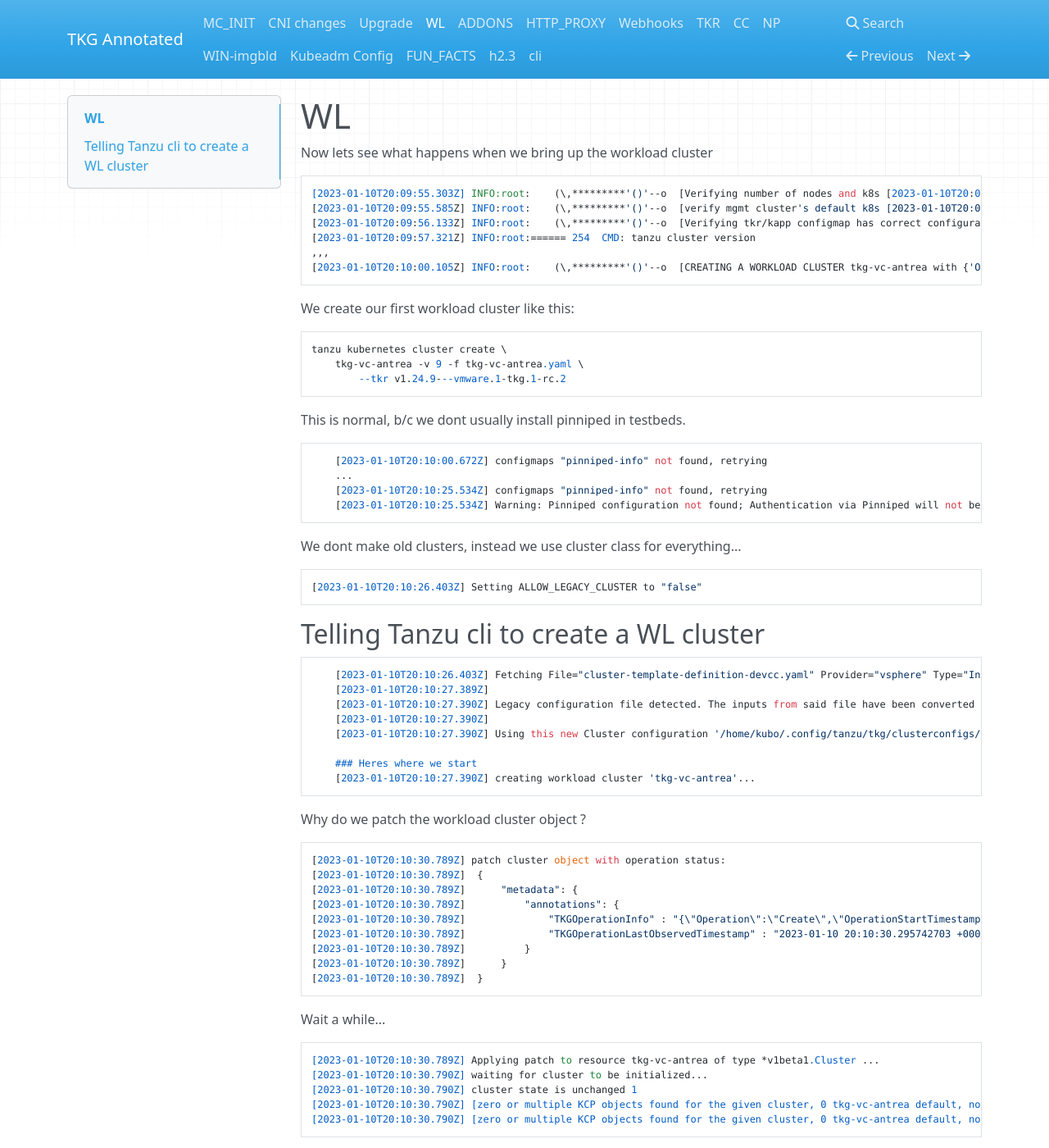
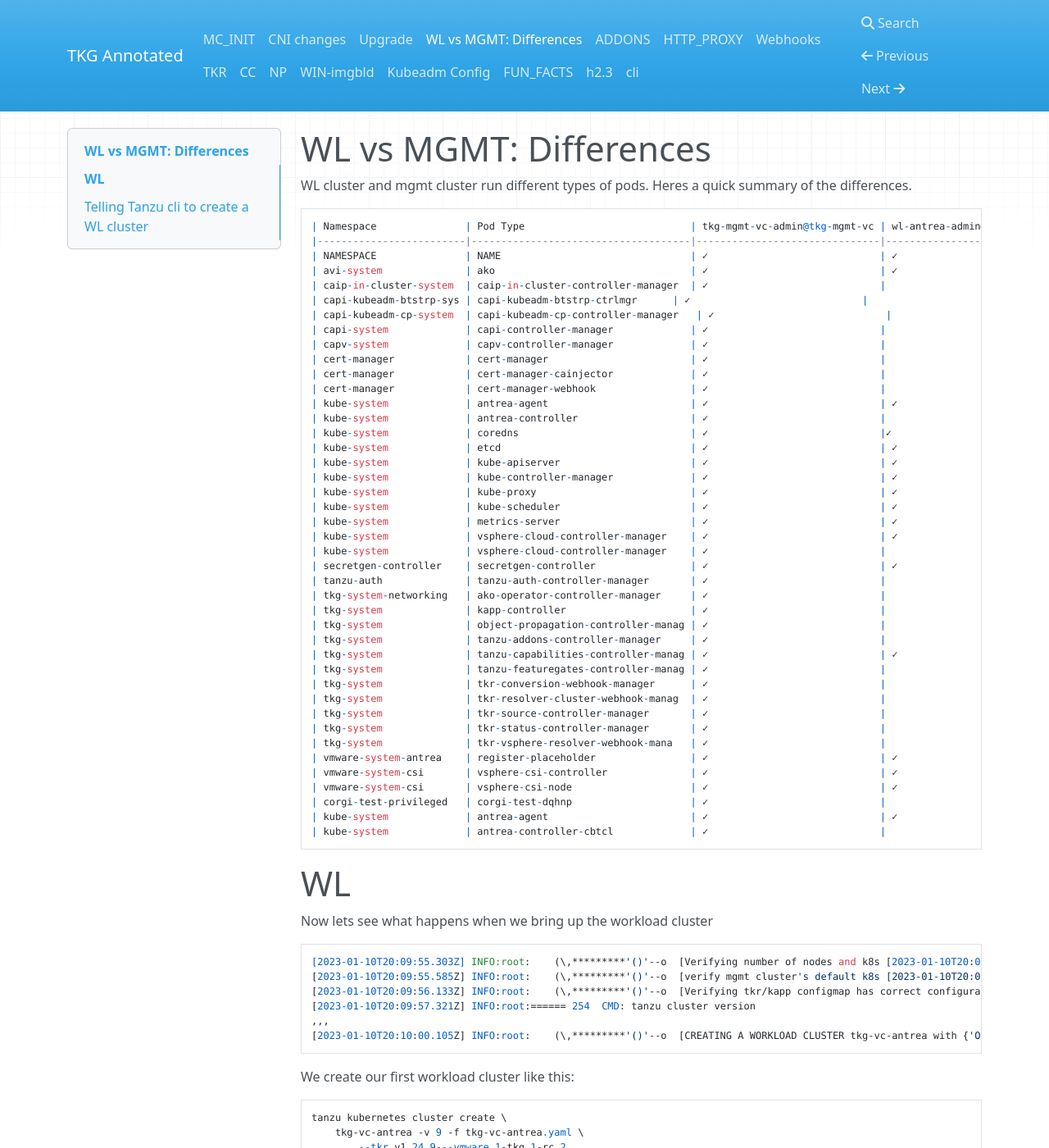
Before and after one commit to jayunit100/tanzu-install-annotated, an MkDocs documentation site: the page built from docs/z0-wl.md, in a window 1280 px wide and 1400 px high. Shown: the whole window at 82% size. Built offline with MkDocs 1.6.1, drawn with Linux system fonts in a browser that asks for light colours; nearby versions of some CDN libraries.

Commit message:
Update z0-wl.md

````diff
--- a/docs/z0-wl.md
+++ b/docs/z0-wl.md
@@ -1,3 +1,51 @@
+# WL vs MGMT: Differences
+
+WL cluster and mgmt cluster run different types of pods.  Heres a quick summary of the differences.
+```
+| Namespace               | Pod Type                            | tkg-mgmt-vc-admin@tkg-mgmt-vc | wl-antrea-admin@wl-antrea |
+|-------------------------|-------------------------------------|-------------------------------|--------------------------|
+| NAMESPACE               | NAME                                | ✓                             | ✓                        |
+| avi-system              | ako                                 | ✓                             | ✓                        |
+| caip-in-cluster-system  | caip-in-cluster-controller-manager  | ✓                             |                          |
+| capi-kubeadm-btstrp-sys | capi-kubeadm-btstrp-ctrlmgr      | ✓                             |                          |
+| capi-kubeadm-cp-system  | capi-kubeadm-cp-controller-manager   | ✓                             |                          |
+| capi-system             | capi-controller-manager             | ✓                             |                          |
+| capv-system             | capv-controller-manager             | ✓                             |                          |
+| cert-manager            | cert-manager                        | ✓                             |                          |
+| cert-manager            | cert-manager-cainjector             | ✓                             |                          |
+| cert-manager            | cert-manager-webhook                | ✓                             |                          |
+| kube-system             | antrea-agent                        | ✓                             | ✓                        |
+| kube-system             | antrea-controller                   | ✓                             |                          |
+| kube-system             | coredns                             | ✓                             |✓                         |
+| kube-system             | etcd                                | ✓                             | ✓                        |
+| kube-system             | kube-apiserver                      | ✓                             | ✓                        |
+| kube-system             | kube-controller-manager             | ✓                             | ✓                        |
+| kube-system             | kube-proxy                          | ✓                             | ✓                        |
+| kube-system             | kube-scheduler                      | ✓                             | ✓                        |
+| kube-system             | metrics-server                      | ✓                             | ✓                        |
+| kube-system             | vsphere-cloud-controller-manager    | ✓                             | ✓                        |
+| kube-system             | vsphere-cloud-controller-manager    | ✓                             |                          |
+| secretgen-controller    | secretgen-controller                | ✓                             | ✓                        |
+| tanzu-auth              | tanzu-auth-controller-manager       | ✓                             |                          |
+| tkg-system-networking   | ako-operator-controller-manager     | ✓                             |                          |
+| tkg-system              | kapp-controller                     | ✓                             |                          |
+| tkg-system              | object-propagation-controller-manag | ✓                             |                          |
+| tkg-system              | tanzu-addons-controller-manager     | ✓                             |                          |
+| tkg-system              | tanzu-capabilities-controller-manag | ✓                             | ✓                        |
+| tkg-system              | tanzu-featuregates-controller-manag | ✓                             |                          |
+| tkg-system              | tkr-conversion-webhook-manager      | ✓                             |                          |
+| tkg-system              | tkr-resolver-cluster-webhook-manag  | ✓                             |                          |
+| tkg-system              | tkr-source-controller-manager       | ✓                             |                          |
+| tkg-system              | tkr-status-controller-manager       | ✓                             |                          |
+| tkg-system              | tkr-vsphere-resolver-webhook-mana   | ✓                             |                          |
+| vmware-system-antrea    | register-placeholder                | ✓                             | ✓                        |
+| vmware-system-csi       | vsphere-csi-controller              | ✓                             | ✓                        |
+| vmware-system-csi       | vsphere-csi-node                    | ✓                             | ✓                        |
+| corgi-test-privileged   | corgi-test-dqhnp                    | ✓                             |                          |
+| kube-system             | antrea-agent                        | ✓                             | ✓                        |
+| kube-system             | antrea-controller-cbtcl             | ✓                             |                          |
+```
+
 # WL
 
 Now lets see what happens when we bring up the workload cluster
````
